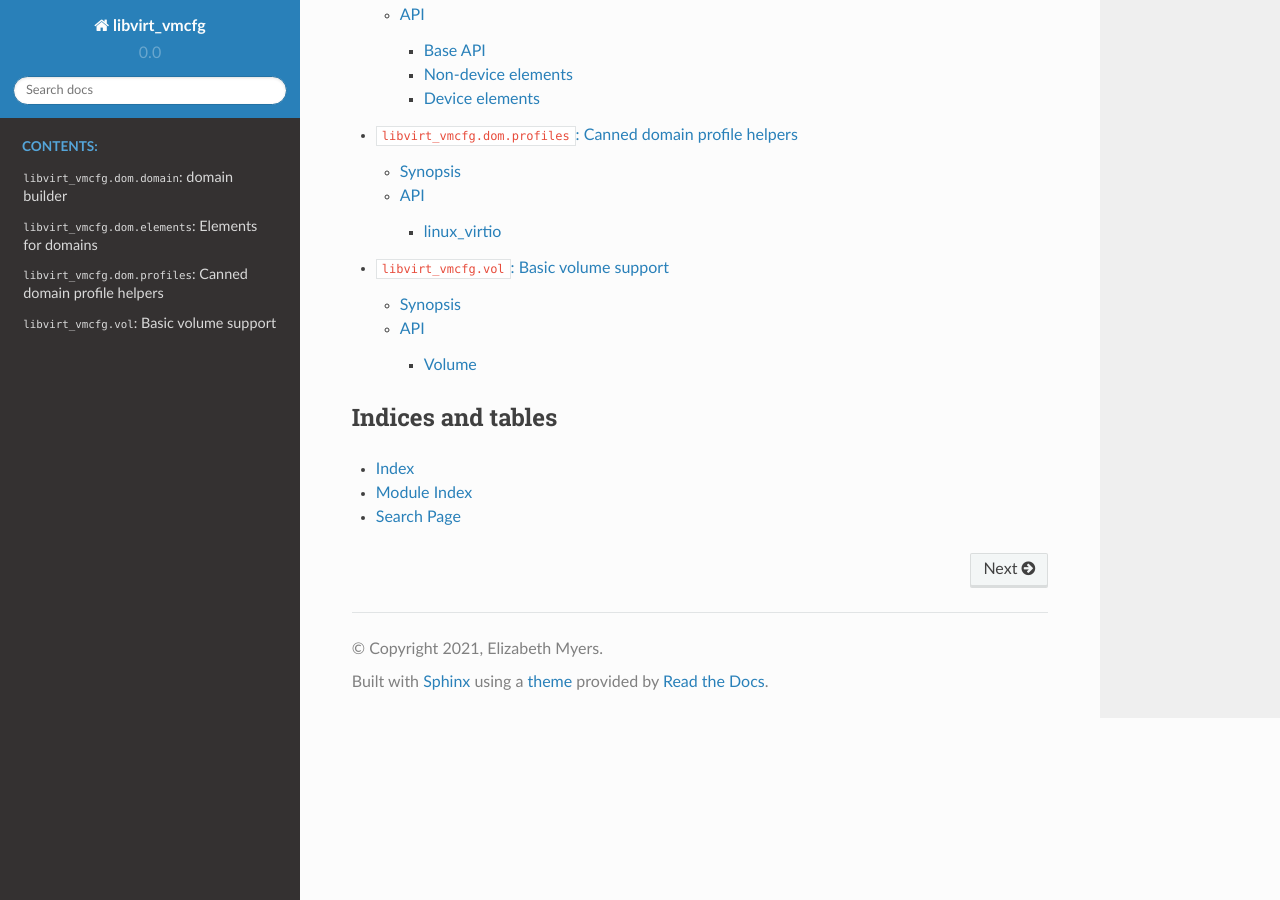
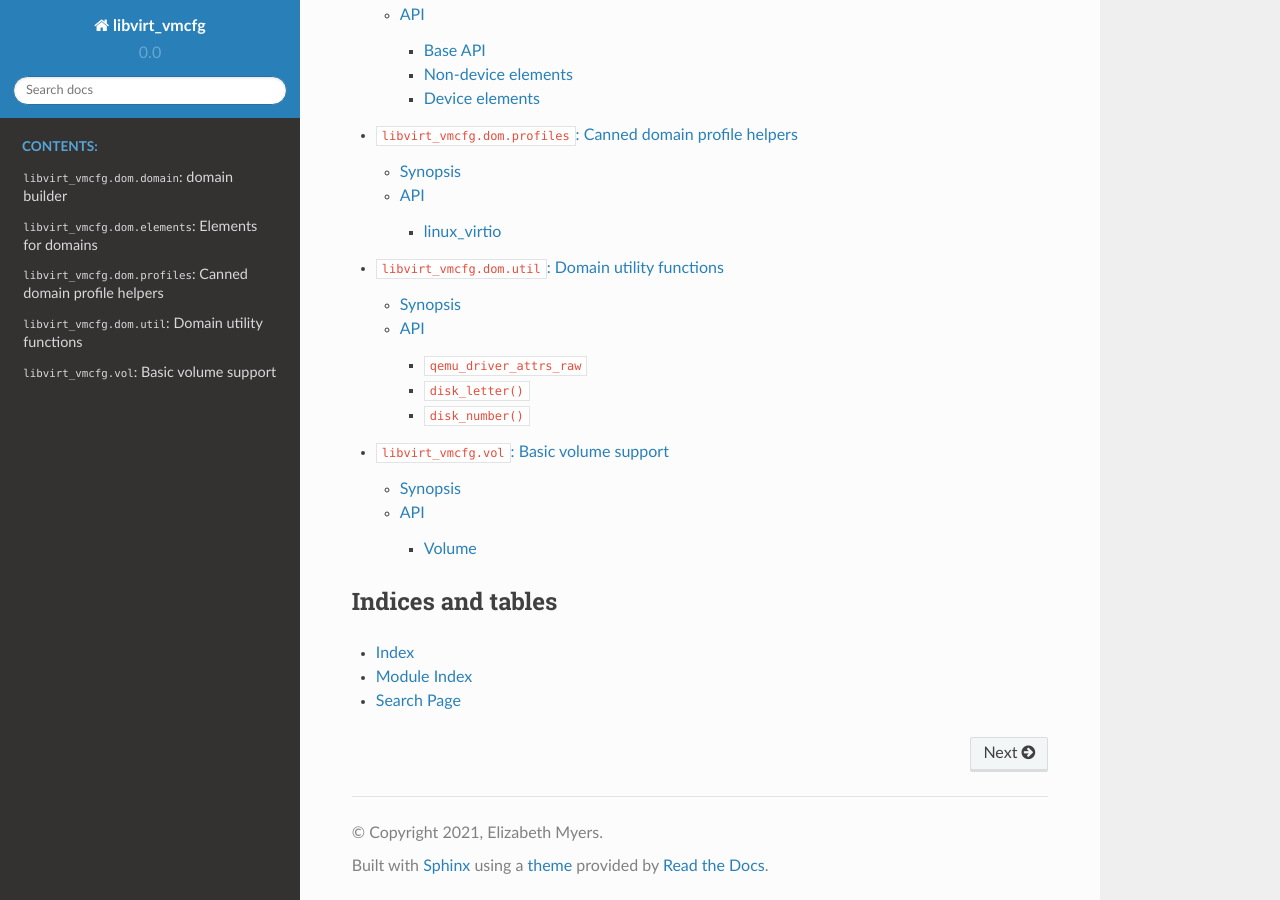
Before and after one commit to Elizafox/libvirt_vmcfg, a Sphinx documentation site: the page built from docs/source/index.rst, in a window 1280 px wide and 900 px high, scrolled down 1105 px. Built offline with Sphinx 7.4.7 and the Read the Docs theme 2.0.0, drawn with Linux system fonts in a browser that asks for light colours; some of the changed lines change nothing that is shown.

Commit message:
Add util docs.

```diff
--- /dev/null
+++ b/docs/source/dom/util/disk.rst
@@ -0,0 +1,69 @@
+****************************************************
+``libvirt_vmcfg.dom.util``: Domain utility functions
+****************************************************
+
+########
+Synopsis
+########
+This module contains miscellaneous utility classes, functions, and other bits
+for constructing domains.
+
+###
+API
+###
+.. py:module:: libvirt_vmcfg.dom.util.disk
+
+.. py:data:: qemu_driver_attrs_raw
+   :type: Dict[str, str]
+
+    Recommended ``driver_attrs`` to pass in to
+    :py:class:`~libvirt_vmcfg.dom.elements.devices.disk.QemuDiskBlock` for a
+    raw device.
+
+    .. warning:: This will change or go away in the future when a better disk
+                 API is created.
+
+
+.. py:function:: disk_letter(prefix: str, start: int = 0) -> Iterator[str]
+
+   :param str prefix: String to prefix the drive names with, such as ``"vd"``.
+   :param int start: Drive number to start from. 0 is a, 1 is b, etc.
+   :return: A generator function that yields strings and returns nothing.
+
+   A generator that creates an infinite stream of values for drive names.
+   This is useful for domain drive targets.
+
+   Example:
+
+   .. code-block:: python
+
+      disk_gen = disk_letter("vd")
+      print(next(disk_gen))  # "vda"
+      print(next(disk_gen))  # "vdb"
+
+   This function also handles drives over 26 gracefully:
+
+   .. code-block:: python
+
+      disk_gen = disk_letter("sd", 25)
+      print(next(disk_gen))  # sdz
+      print(next(disk_gen))  # sdaa
+
+
+.. py:function:: disk_number(prefix: str, start: int = 0) -> Iterator[str]
+
+   :param str prefix: String to prefix the drive names with, such as ``"sr"``.
+   :param int start: Drive number to start with.
+   :return: A generator function that yields strings and returns nothing.
+
+   A generator that creates an infinite stream of values for drive names.
+   This is useful for domain drive targets.
+
+   Example:
+
+   .. code-block:: python
+
+      disk_gen = disk_number("sr")
+      print(next(disk_gen))  # "sr0"
+      print(next(disk_gen))  # "sr1"
+      ...
--- a/docs/source/index.rst
+++ b/docs/source/index.rst
@@ -55,6 +55,7 @@ Quick example:
    dom/domain.rst
    dom/elements.rst
    dom/profiles.rst
+   dom/util/disk.rst
    vol/volume.rst
 
 
```
